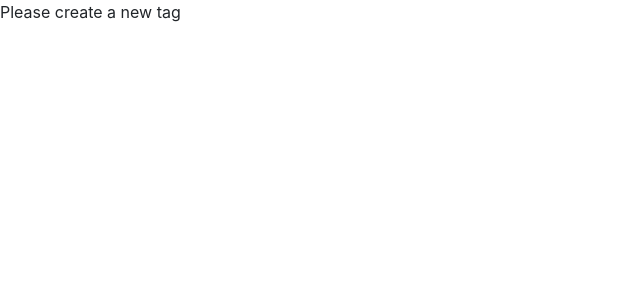
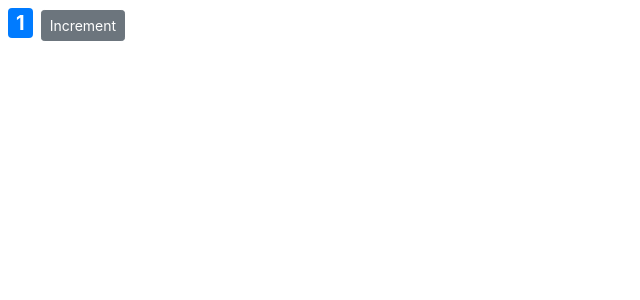
Before and after one commit to NeuHacker007/MoshReactLearning, a React (Create React App) app in the folder counter-app/: page / in a window 1280 px wide. Shown: the top 300 px of the page, without its empty margins (0-640 px from the left). Built offline with nearby package versions, Linux system fonts and the light colour scheme.

Commit message:
-- handle event

```diff
--- a/counter-app/src/components/counterComponent.jsx
+++ b/counter-app/src/components/counterComponent.jsx
@@ -2,28 +2,38 @@ import React, { Component } from "react";
 class Counter extends Component {
   state = {
     count: 1,
-    tags: [],
+    tags: ["tag1", "tag2", "tag3"],
   };
   styles = {
     fontSize: 20,
     fontWeight: "bold",
   };
-  renderTags() {
-    if (this.state.tags.length === 0) return "Please create a new tag";
+  handleIncrement() {
+    console.log("Counter Increased");
+  }
+  render() {
     return (
-      <ul>
-        {this.state.tags.map((tag) => (
-          // if we use map to re-map the array data, we need to provide
-          // unique key attribute. Otherwise the react virtual dom will not
-          // not know which item in the list is changing. This is similar
-          // to the trackBy in Angular
-          <li key={tag}>{tag}</li>
-        ))}
-      </ul>
+      <div>
+        <span style={this.styles} className={this.getBadgeClasses()}>
+          {this.formatCounter()}
+        </span>
+        <button
+          onClick={this.handleIncrement}
+          className="btn btn-secondary btn-sm"
+        >
+          Increment
+        </button>
+      </div>
     );
   }
-  render() {
-    return <div>{this.renderTags()}</div>;
+  getBadgeClasses() {
+    let classes = "badge m-2 badge-";
+    classes += this.state.count === 0 ? "warning" : "primary";
+    return classes;
+  }
+  formatCounter() {
+    const { count } = this.state;
+    return count === 0 ? "Zero" : count;
   }
 }
 
```
